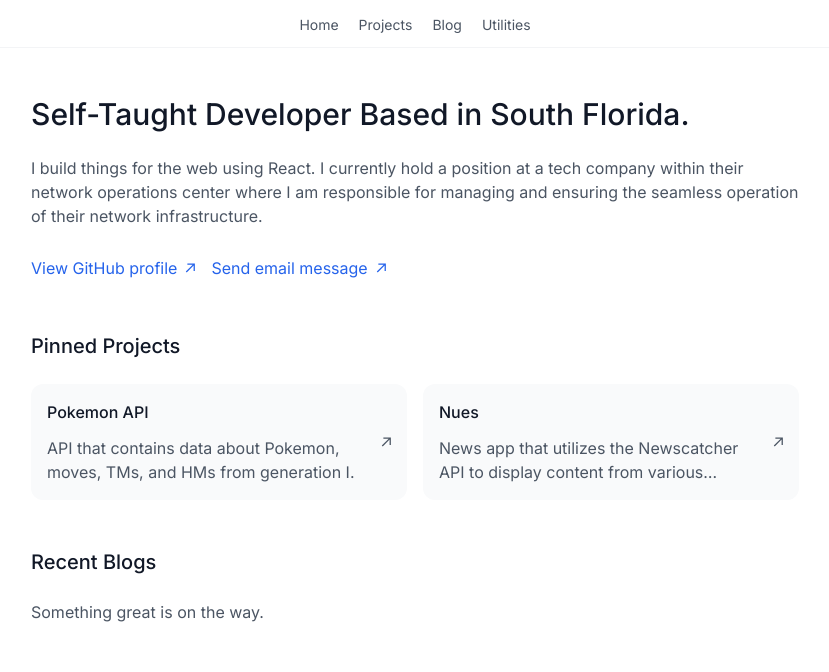
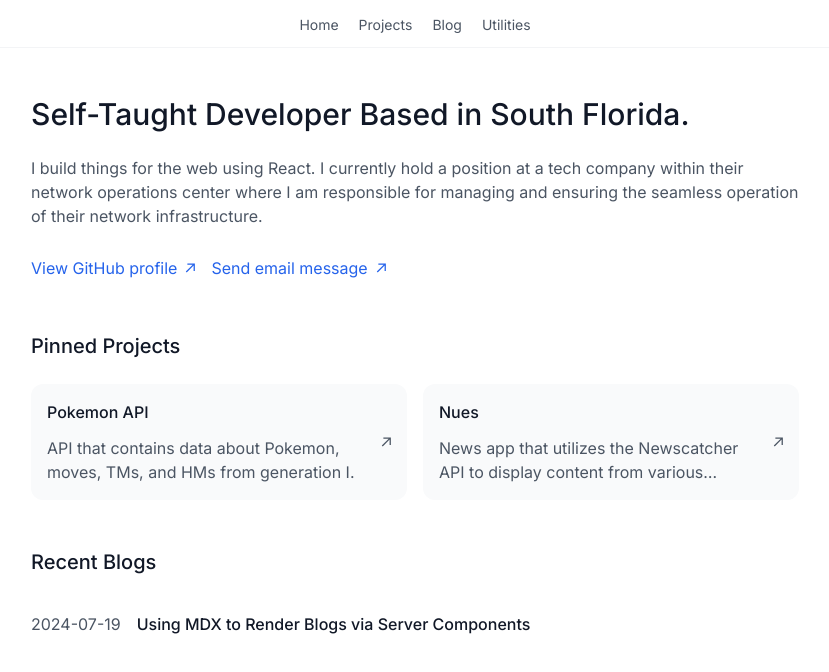
Before and after one commit to starlightroad/gerardoortiz.dev, a Next.js app: page / in a window 1280 px wide. Shown: the top 672 px of the page, without its empty margins (225-1054 px from the left). Built offline with nearby package versions, Linux system fonts and the light colour scheme.

Commit message:
Add recent blog posts to home page

```diff
--- a/app/ui/recent-blogs.tsx
+++ b/app/ui/recent-blogs.tsx
@@ -1,9 +1,30 @@
-export default function RecentBlogs() {
+import Link from "next/link";
+import { getBlogPosts } from "@/app/lib/data";
+
+export default async function RecentBlogs() {
+  const blogs = await getBlogPosts();
+  const filteredBlogs = blogs.slice(0, 3);
+
   return (
     <section>
       <article className="grid gap-4">
         <h2 className="mb-2 text-xl font-medium text-gray-900">Recent Blogs</h2>
-        <p className="text-gray-600">Something great is on the way.</p>
+        {filteredBlogs.map((blog) => {
+          const { publishedAt, title } = blog.metadata;
+          const id = `blog-${blog.slug}`;
+
+          const publicationDate = new Date(publishedAt).toISOString().split("T")[0];
+          const location = `/blog/${title.toLowerCase().split(" ").join("-")}`;
+
+          return (
+            <article key={id}>
+              <Link href={location} className="-mx-3 flex gap-4 rounded-xl p-3 hover:bg-gray-50">
+                <p className="text-gray-600">{publicationDate}</p>
+                <h2 className="font-medium text-gray-900">{title}</h2>
+              </Link>
+            </article>
+          );
+        })}
       </article>
     </section>
   );
```
